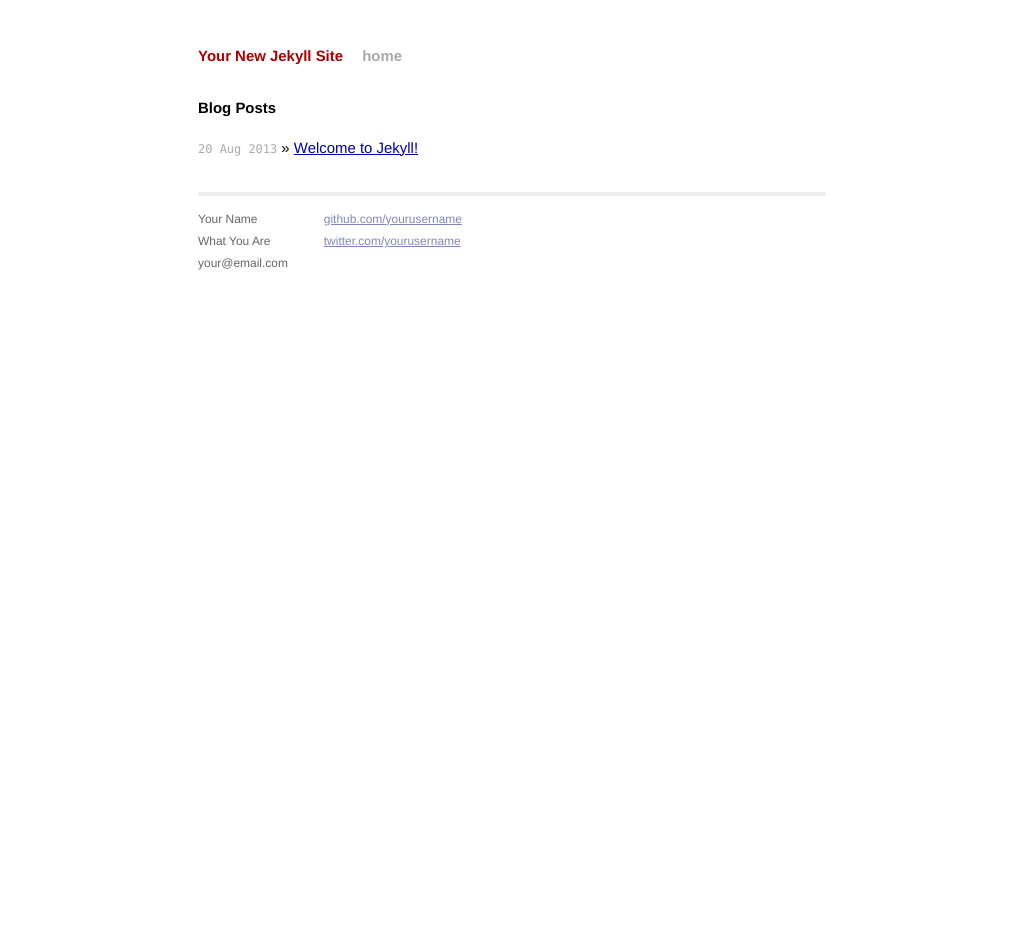
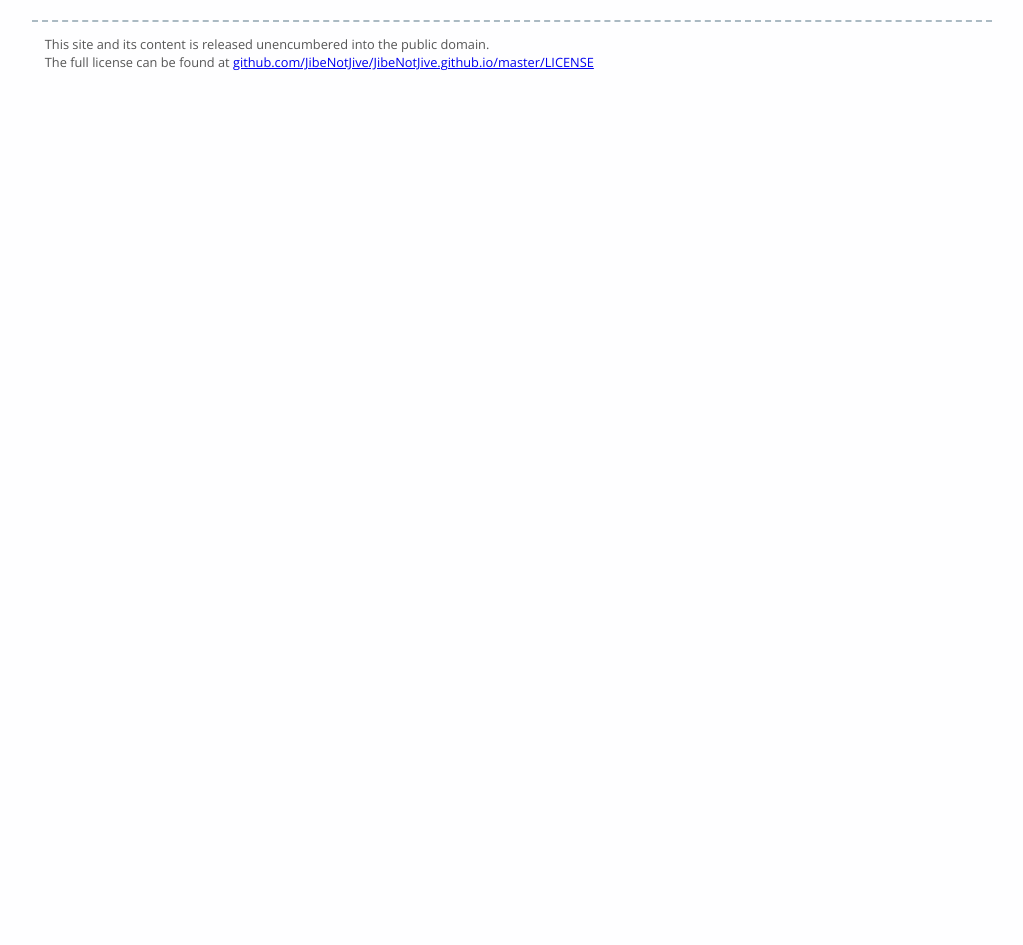
Before and after one commit to JibeNotJive/JibeNotJive.github.io, a Jekyll site: the page built from index.html, in a window 1280 px wide. Shown: the whole page, without its empty margins (128-1151 px from the left). Built offline with Jekyll 4.4.1, drawn with Linux system fonts in a browser that asks for light colours; after the commit the page ends 900 px from its top, so only the background shows below that.

Commit message:
initial cut at site + custom domain

```diff
--- /dev/null
+++ b/CNAME
@@ -0,0 +1 @@
+jibenotjive.com
--- a/_layouts/default.html
+++ b/_layouts/default.html
@@ -1,46 +1,19 @@
-<!DOCTYPE html>
-<html>
-    <head>
-        <meta charset="utf-8">
-        <meta http-equiv="X-UA-Compatible" content="IE=edge,chrome=1">
-        <title>{{ page.title }}</title>
-        <meta name="viewport" content="width=device-width">
-
-        <!-- syntax highlighting CSS -->
-        <link rel="stylesheet" href="/css/syntax.css">
-
-        <!-- Custom CSS -->
-        <link rel="stylesheet" href="/css/main.css">
-
-    </head>
-    <body>
-
-        <div class="container">
-          <div class="site">
-            <div class="header">
-              <h1 class="title"><a href="/">{{ site.name }}</a></h1>
-              <a class="extra" href="/">home</a>
-            </div>
-
-                {{ content }}
-
-            <div class="footer">
-              <div class="contact">
-                <p>
-                  Your Name<br />
-                  What You Are<br />
-                  your@email.com
-                </p>
-              </div>
-              <div class="contact">
-                <p>
-                  <a href="http://github.com/yourusername/">github.com/yourusername</a><br />
-                  <a href="http://twitter.com/yourusername/">twitter.com/yourusername</a><br />
-                </p>
-              </div>
-            </div>
-          </div>
-        </div> <!-- /container -->
-
-    </body>
-</html>
+<!doctype html>
+	<meta charset="utf-8">
+	<title>You might have meant jibe instead of jive</title>
+	<meta name="author" content="Ben Hyrman">
+	<meta name="viewport" content="width=device-width">
+	<meta property="twitter:creator" content="@hyrmn" />
+	<meta property="og:title" content="Make jibe not jive" />
+	<meta property="og:type" content="blog" />
+	<meta property="robots" content="index,follow" />
+	<meta http-equiv="X-UA-Compatible" content="IE=edge,chrome=1">
+	<link rel="stylesheet" href="/css/site.css">
+	<link href='http://fonts.googleapis.com/css?family=Open+Sans:400,800' rel='stylesheet' type='text/css'>
+	<div id="wrapper">
+		{{ content }}
+		<footer>
+			This site and its content is released unencumbered into the public domain.<br />
+			The full license can be found at <a href="//raw.github.com/JibeNotJive/JibeNotJive.github.io/master/LICENSE">github.com/JibeNotJive/JibeNotJive.github.io/master/LICENSE</a>
+		</footer>
+	</div>
--- a/css/main.css
+++ /dev/null
@@ -1,165 +0,0 @@
-/*****************************************************************************/
-/*
-/* Common
-/*
-/*****************************************************************************/
-
-/* Global Reset */
-* {
-  margin: 0;
-  padding: 0;
-}
-
-html, body { height: 100%; }
-
-body {
-  background-color: #FFF;
-  font: 13.34px Helvetica, Arial, sans-serif;
-  font-size: small;
-  text-align: center;
-}
-
-h1, h2, h3, h4, h5, h6 {
-  font-size: 100%; }
-
-h1 { margin-bottom: 1em; }
-p { margin: 1em 0; }
-
-a         { color: #00a; }
-a:hover   { color: #000; }
-a:visited { color: #a0a; }
-
-table {
-  font-size: inherit;
-  font: 100%;
-}
-
-/*****************************************************************************/
-/*
-/* Home
-/*
-/*****************************************************************************/
-ul.posts {
-  list-style-type: none;
-  margin-bottom: 2em;
-}
-
-ul.posts li {
-  line-height: 1.75em;
-}
-
-ul.posts span {
-  color: #aaa;
-  font-family: Monaco, "Courier New", monospace;
-  font-size: 80%;
-}
-
-/*****************************************************************************/
-/*
-/* Site
-/*
-/*****************************************************************************/
-
-.site {
-  font-size: 115%;
-  text-align: justify;
-  width: 42em;
-  margin: 3em auto 2em;
-  line-height: 1.5em;
-}
-
-.site .header a {
-  font-weight: bold;
-  text-decoration: none;
-}
-
-.site .header h1.title {
-  display: inline-block;
-  margin-bottom: 2em;
-}
-
-.site .header h1.title a {
-  color: #a00;
-}
-
-.site .header h1.title a:hover {
-  color: #000;
-}
-
-.site .header a.extra {
-  color: #aaa;
-  margin-left: 1em;
-}
-
-.site .header a.extra:hover {
-  color: #000;
-}
-
-.site .meta {
-  color: #aaa;
-}
-
-.site .footer {
-  font-size: 80%;
-  color: #666;
-  border-top: 4px solid #eee;
-  margin-top: 2em;
-  overflow: hidden;
-}
-
-.site .footer .contact {
-  float: left;
-  margin-right: 3em;
-}
-
-.site .footer .contact a {
-  color: #8085C1;
-}
-
-.site .footer .rss {
-  margin-top: 1.1em;
-  margin-right: -.2em;
-  float: right;
-}
-
-.site .footer .rss img {
-  border: 0;
-}
-
-/*****************************************************************************/
-/*
-/* Posts
-/*
-/*****************************************************************************/
-
-/* standard */
-.post pre {
-  border: 1px solid #ddd;
-  background-color: #eef;
-  padding: 0 .4em;
-}
-
-.post ul, .post ol {
-  margin-left: 1.35em;
-}
-
-.post code {
-  border: 1px solid #ddd;
-  background-color: #eef;
-  padding: 0 .2em;
-}
-
-.post pre code {
-  border: none;
-}
-
-/* terminal */
-.post pre.terminal {
-  border: 1px solid #000;
-  background-color: #333;
-  color: #FFF;
-}
-
-.post pre.terminal code {
-  background-color: #333;
-}
--- /dev/null
+++ b/css/site.css
@@ -0,0 +1,79 @@
+*
+{
+    padding: 0;
+    margin: 0;
+}
+
+html, body
+{
+    background: #FeFefF;
+    height: 100%;
+}
+
+body {
+    position: relative;
+	font-family: 'Open Sans', sans-serif;
+	font-size: 16px;
+}
+
+#wrapper
+{
+    width: 960px;
+    margin: 0 auto;
+}
+
+article
+{
+	display: block;
+    padding: 10px;
+}
+
+footer
+{
+	border-top: 2px dashed #abbac3;
+	clear:both;
+	display: block;
+    padding: 1em;
+    font-size: 0.8em;
+    color: #555;
+}
+
+h2
+{
+    font-size: 1.1em;
+    color: #333;
+    margin-bottom: 5px;
+}
+
+blockquote
+{
+    -moz-border-radius: 20px;
+    -webkit-border-radius: 20px;
+    -khtml-border-radius: 20px;
+    border-radius: 20px;
+    background-color: #F8F8F8;
+    padding: 1em;
+    border: 1px dashed #CCC;
+}
+
+@media print
+{
+    #wrapper
+    {
+        -moz-box-shadow: none;
+        -webkit-box-shadow: none;
+        box-shadow: none;
+    }
+    article
+    {
+        width: 100%;
+    }
+    header
+    {
+        display: none;
+    }
+	nav
+	{
+		display:none;
+	}
+}
--- a/css/syntax.css
+++ /dev/null
@@ -1,60 +0,0 @@
-.highlight  { background: #ffffff; }
-.highlight .c { color: #999988; font-style: italic } /* Comment */
-.highlight .err { color: #a61717; background-color: #e3d2d2 } /* Error */
-.highlight .k { font-weight: bold } /* Keyword */
-.highlight .o { font-weight: bold } /* Operator */
-.highlight .cm { color: #999988; font-style: italic } /* Comment.Multiline */
-.highlight .cp { color: #999999; font-weight: bold } /* Comment.Preproc */
-.highlight .c1 { color: #999988; font-style: italic } /* Comment.Single */
-.highlight .cs { color: #999999; font-weight: bold; font-style: italic } /* Comment.Special */
-.highlight .gd { color: #000000; background-color: #ffdddd } /* Generic.Deleted */
-.highlight .gd .x { color: #000000; background-color: #ffaaaa } /* Generic.Deleted.Specific */
-.highlight .ge { font-style: italic } /* Generic.Emph */
-.highlight .gr { color: #aa0000 } /* Generic.Error */
-.highlight .gh { color: #999999 } /* Generic.Heading */
-.highlight .gi { color: #000000; background-color: #ddffdd } /* Generic.Inserted */
-.highlight .gi .x { color: #000000; background-color: #aaffaa } /* Generic.Inserted.Specific */
-.highlight .go { color: #888888 } /* Generic.Output */
-.highlight .gp { color: #555555 } /* Generic.Prompt */
-.highlight .gs { font-weight: bold } /* Generic.Strong */
-.highlight .gu { color: #aaaaaa } /* Generic.Subheading */
-.highlight .gt { color: #aa0000 } /* Generic.Traceback */
-.highlight .kc { font-weight: bold } /* Keyword.Constant */
-.highlight .kd { font-weight: bold } /* Keyword.Declaration */
-.highlight .kp { font-weight: bold } /* Keyword.Pseudo */
-.highlight .kr { font-weight: bold } /* Keyword.Reserved */
-.highlight .kt { color: #445588; font-weight: bold } /* Keyword.Type */
-.highlight .m { color: #009999 } /* Literal.Number */
-.highlight .s { color: #d14 } /* Literal.String */
-.highlight .na { color: #008080 } /* Name.Attribute */
-.highlight .nb { color: #0086B3 } /* Name.Builtin */
-.highlight .nc { color: #445588; font-weight: bold } /* Name.Class */
-.highlight .no { color: #008080 } /* Name.Constant */
-.highlight .ni { color: #800080 } /* Name.Entity */
-.highlight .ne { color: #990000; font-weight: bold } /* Name.Exception */
-.highlight .nf { color: #990000; font-weight: bold } /* Name.Function */
-.highlight .nn { color: #555555 } /* Name.Namespace */
-.highlight .nt { color: #000080 } /* Name.Tag */
-.highlight .nv { color: #008080 } /* Name.Variable */
-.highlight .ow { font-weight: bold } /* Operator.Word */
-.highlight .w { color: #bbbbbb } /* Text.Whitespace */
-.highlight .mf { color: #009999 } /* Literal.Number.Float */
-.highlight .mh { color: #009999 } /* Literal.Number.Hex */
-.highlight .mi { color: #009999 } /* Literal.Number.Integer */
-.highlight .mo { color: #009999 } /* Literal.Number.Oct */
-.highlight .sb { color: #d14 } /* Literal.String.Backtick */
-.highlight .sc { color: #d14 } /* Literal.String.Char */
-.highlight .sd { color: #d14 } /* Literal.String.Doc */
-.highlight .s2 { color: #d14 } /* Literal.String.Double */
-.highlight .se { color: #d14 } /* Literal.String.Escape */
-.highlight .sh { color: #d14 } /* Literal.String.Heredoc */
-.highlight .si { color: #d14 } /* Literal.String.Interpol */
-.highlight .sx { color: #d14 } /* Literal.String.Other */
-.highlight .sr { color: #009926 } /* Literal.String.Regex */
-.highlight .s1 { color: #d14 } /* Literal.String.Single */
-.highlight .ss { color: #990073 } /* Literal.String.Symbol */
-.highlight .bp { color: #999999 } /* Name.Builtin.Pseudo */
-.highlight .vc { color: #008080 } /* Name.Variable.Class */
-.highlight .vg { color: #008080 } /* Name.Variable.Global */
-.highlight .vi { color: #008080 } /* Name.Variable.Instance */
-.highlight .il { color: #009999 } /* Literal.Number.Integer.Long */
--- a/index.html
+++ b/index.html
@@ -1,13 +1,7 @@
 ---
 layout: default
-title: Your New Jekyll Site
 ---
 
-<div id="home">
-  <h1>Blog Posts</h1>
-  <ul class="posts">
-    {% for post in site.posts %}
-      <li><span>{{ post.date | date_to_string }}</span> &raquo; <a href="{{ post.url }}">{{ post.title }}</a></li>
-    {% endfor %}
-  </ul>
-</div>
+<article>
+
+</article>
--- /dev/null
+++ b/robots.txt
@@ -0,0 +1 @@
+User-agent: *
```
Also changed, not shown: _layouts/post.html (deleted, +0 -9 lines), humans.txt (added, +18 -0 lines).
